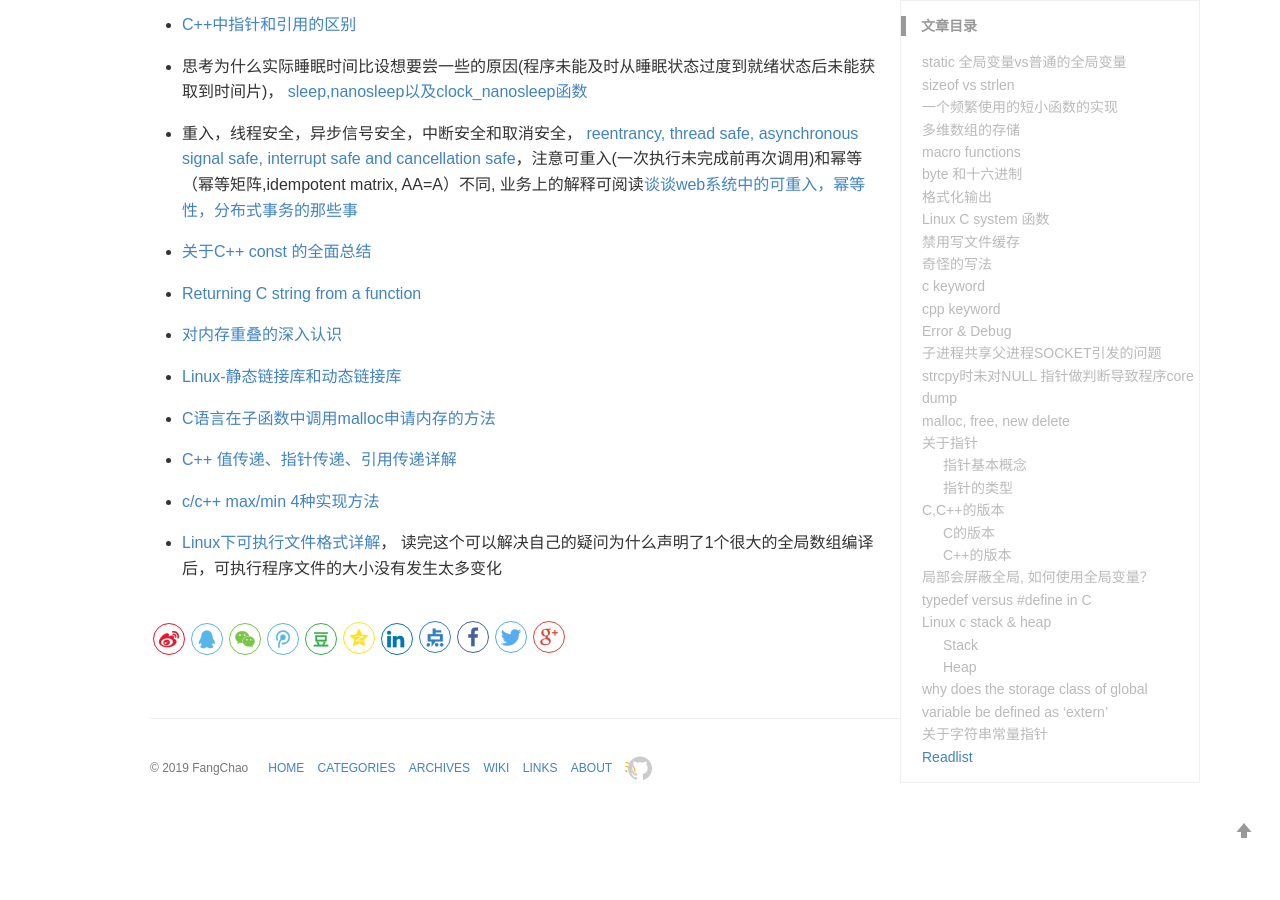
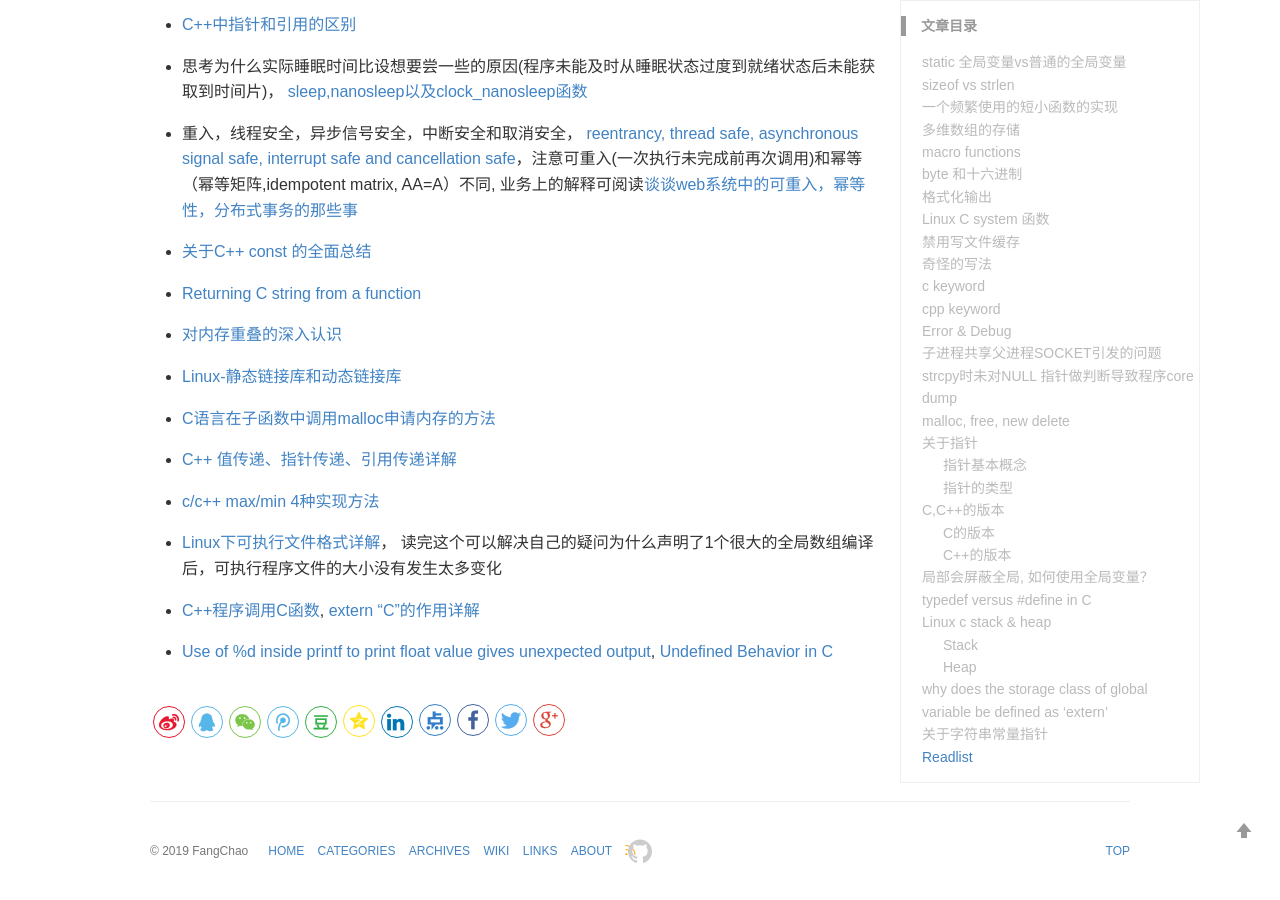
Before and after one commit to alanackart/alanackart.github.io, a Jekyll site: the page built from _posts/2019-05-26-c cpp note.md, in a window 1280 px wide and 900 px high, scrolled down 10423 px. Built offline with Jekyll 4.4.1, drawn with Linux system fonts in a browser that asks for light colours; comment, search, counter and statistics services are not loaded; before the commit the page ends 11240 px from its top, so only the background shows below that.

Commit message:
minor update

```diff
--- a/_posts/2019-05-26-c cpp note.md
+++ b/_posts/2019-05-26-c cpp note.md
@@ -407,3 +407,7 @@
 - [c/c++ max/min 4种实现方法](c/c++ max/min 4种实现方法)
 
 - [Linux下可执行文件格式详解](https://blog.csdn.net/topasstem8/article/details/38730971)， 读完这个可以解决自己的疑问为什么声明了1个很大的全局数组编译后，可执行程序文件的大小没有发生太多变化
+
+- [C++程序调用C函数](https://blog.csdn.net/ustcgy/article/details/5063082), [extern “C”的作用详解](https://www.cnblogs.com/carsonzhu/p/5272271.html)
+
+- [Use of %d inside printf to print float value gives unexpected output](https://stackoverflow.com/questions/40450711/use-of-d-inside-printf-to-print-float-value-gives-unexpected-output),   [Undefined Behavior in C](https://www.geeksforgeeks.org/undefined-behavior-c-cpp/)
```
Also changed, not shown: _posts/2019-05-26-python note.md (+4 -0 lines).
